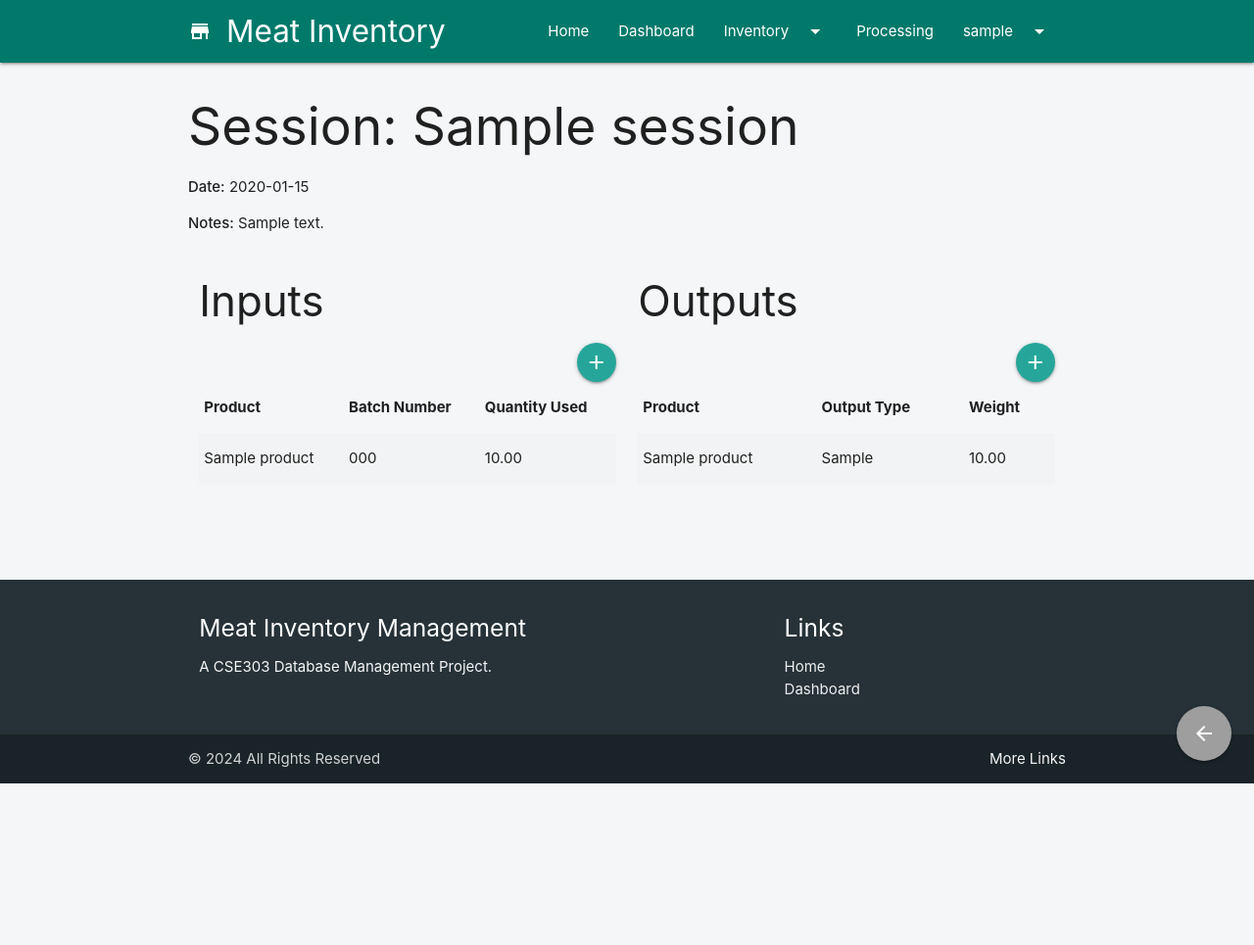
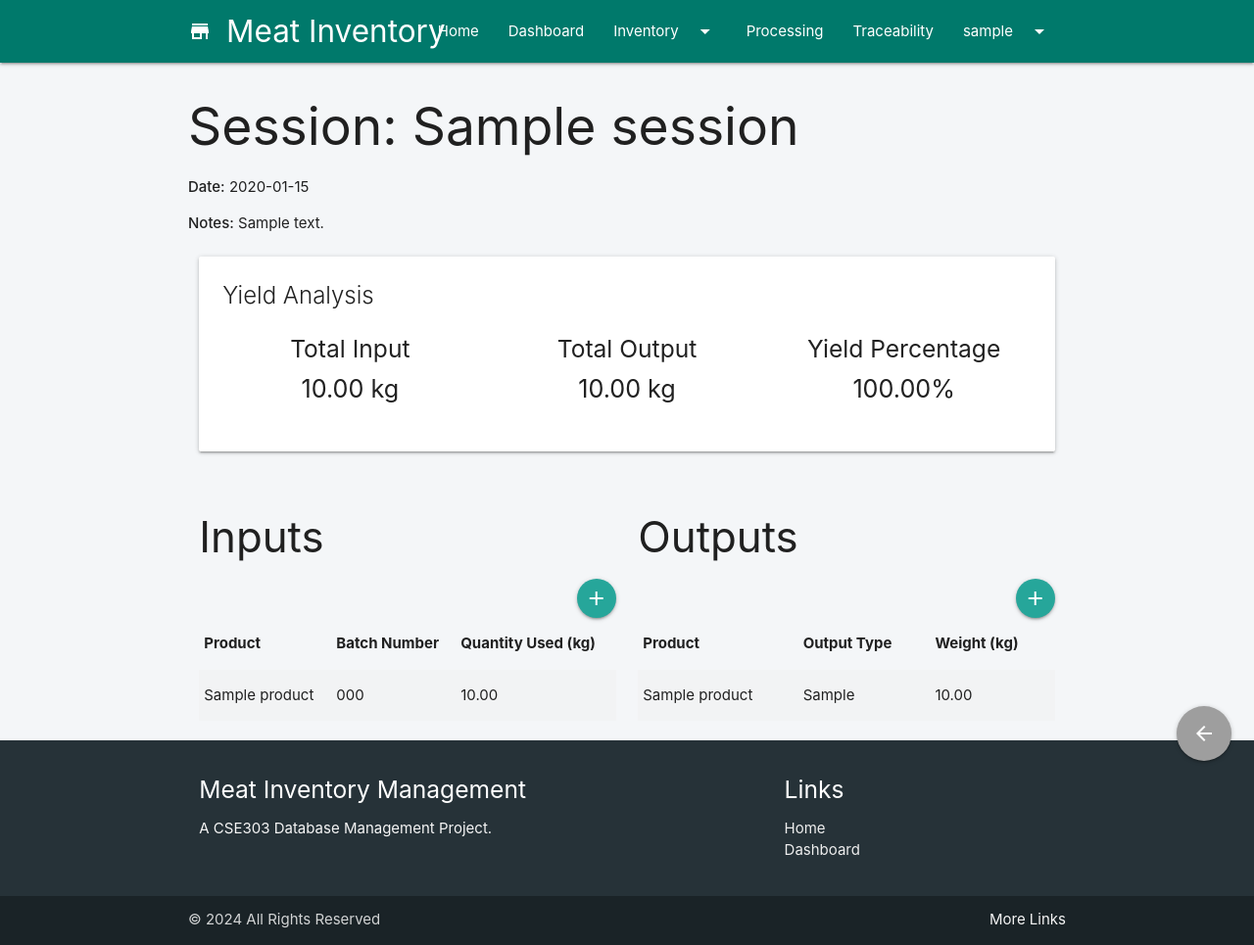
Before and after one commit to abbasyasin1n2/alif-repo, a Flask app: page /processing/sessions/1 in a window 1280 px wide. Shown: the whole page at 98% size. Before the commit the page ends 800 px from the top, so only its background shows below. Run offline with Flask 3, Linux system fonts and the light colour scheme; a user stored in the database is signed in; tables that the repository leaves empty hold one stand-in row (values such as "Sample post"); some libraries are stand-ins or nearby versions.

Commit message:
feat&chore : added traceability for batches , added proper validation to the processing session

```diff
--- a/cse303project/app.py
+++ b/cse303project/app.py
@@ -3,7 +3,7 @@ from flask import Flask
 from flask_login import LoginManager
 from .config.config import Config
 from .database import init_database, test_connection, get_user_by_id
-from .routes import auth_bp, main_bp, inventory_bp, processing_bp
+from .routes import auth_bp, main_bp, inventory_bp, processing_bp, traceability_bp
 from .models import User
 
 def create_app():
@@ -26,5 +26,6 @@ def create_app():
     app.register_blueprint(main_bp)
     app.register_blueprint(inventory_bp, url_prefix='/inventory')
     app.register_blueprint(processing_bp, url_prefix='/processing')
+    app.register_blueprint(traceability_bp, url_prefix='/traceability')
 
     return app
--- a/cse303project/routes/__init__.py
+++ b/cse303project/routes/__init__.py
@@ -3,5 +3,6 @@ from .auth import auth_bp
 from .main import main_bp
 from .inventory import inventory_bp
 from .processing import processing_bp
+from .traceability import traceability_bp
 
-__all__ = ['auth_bp', 'main_bp', 'inventory_bp', 'processing_bp']
+__all__ = ['auth_bp', 'main_bp', 'inventory_bp', 'processing_bp', 'traceability_bp']
--- a/cse303project/routes/processing.py
+++ b/cse303project/routes/processing.py
@@ -1,6 +1,7 @@
 
 from flask import Blueprint, render_template, request, redirect, url_for, flash
 from flask_login import login_required
+from decimal import Decimal
 from ..database import (
     get_all_processing_sessions, get_processing_session_by_id, add_processing_session,
     get_processing_inputs_for_session, add_processing_input,
@@ -22,7 +23,23 @@ def view_session(id):
     session = get_processing_session_by_id(id)
     inputs = get_processing_inputs_for_session(id)
     outputs = get_processing_outputs_for_session(id)
-    return render_template('processing/view_session.html', session=session, inputs=inputs, outputs=outputs)
+
+    total_input_weight = sum(i['quantity_used'] for i in inputs)
+    total_output_weight = sum(o['weight'] for o in outputs)
+
+    yield_percentage = 0
+    if total_input_weight > 0:
+        yield_percentage = (total_output_weight / total_input_weight) * 100
+
+    return render_template(
+        'processing/view_session.html',
+        session=session,
+        inputs=inputs,
+        outputs=outputs,
+        total_input_weight=total_input_weight,
+        total_output_weight=total_output_weight,
+        yield_percentage=yield_percentage
+    )
 
 @processing_bp.route('/sessions/add', methods=['GET', 'POST'])
 @login_required
@@ -41,7 +58,7 @@ def add_session():
 def add_input(id):
     if request.method == 'POST':
         batch_id = request.form['batch_id']
-        quantity_used = float(request.form['quantity_used'])
+        quantity_used = Decimal(request.form['quantity_used'])
 
         batch = get_batch_by_id(batch_id)
         if quantity_used > batch['quantity']:
@@ -60,10 +77,24 @@ def add_input(id):
 @processing_bp.route('/sessions/<int:id>/add_output', methods=['GET', 'POST'])
 @login_required
 def add_output(id):
+    inputs = get_processing_inputs_for_session(id)
+    if not inputs:
+        flash('Error: Cannot add an output before adding at least one input.', 'error')
+        return redirect(url_for('processing.view_session', id=id))
+
     if request.method == 'POST':
         product_id = request.form['product_id']
         output_type = request.form['output_type']
-        weight = request.form['weight']
+        weight = Decimal(request.form['weight'])
+
+        outputs = get_processing_outputs_for_session(id)
+        total_input_weight = sum(i['quantity_used'] for i in inputs)
+        total_output_weight = sum(o['weight'] for o in outputs)
+
+        if (total_output_weight + weight) > total_input_weight:
+            flash('Error: Total output weight cannot exceed total input weight.', 'error')
+            return redirect(url_for('processing.view_session', id=id))
+
         add_processing_output(id, product_id, output_type, weight)
         flash('Processing output added successfully!', 'success')
         return redirect(url_for('processing.view_session', id=id))
--- a/cse303project/templates/base.html
+++ b/cse303project/templates/base.html
@@ -27,6 +27,7 @@
                     <li><a href="{{ url_for('main.dashboard') }}">Dashboard</a></li>
                     <li><a class="dropdown-trigger" href="#!" data-target="inventory-dropdown">Inventory<i class="material-icons right">arrow_drop_down</i></a></li>
                     <li><a href="{{ url_for('processing.list_sessions') }}">Processing</a></li>
+                    <li><a href="{{ url_for('traceability.traceability_report') }}">Traceability</a></li>
                     <li><a class="dropdown-trigger" href="#!" data-target="user-dropdown">{{ current_user.username }}<i class="material-icons right">arrow_drop_down</i></a></li>
                     {% else %}
                     <li><a href="{{ url_for('auth.login') }}">Login</a></li>
@@ -57,6 +58,7 @@
             <li><a href="{{ url_for('inventory.list_suppliers') }}">Suppliers</a></li>
             <li><a href="{{ url_for('inventory.list_batches') }}">Batches</a></li>
             <li><a href="{{ url_for('processing.list_sessions') }}">Processing</a></li>
+            <li><a href="{{ url_for('traceability.traceability_report') }}">Traceability</a></li>
             <li><a href="{{ url_for('auth.logout') }}">Logout</a></li>
             {% else %}
             <li><a href="{{ url_for('auth.login') }}">Login</a></li>
--- a/cse303project/templates/processing/view_session.html
+++ b/cse303project/templates/processing/view_session.html
@@ -7,6 +7,31 @@
 <h2 class="header">Session: {{ session.session_name }}</h2>
 <p><strong>Date:</strong> {{ session.session_date }}</p>
 <p><strong>Notes:</strong> {{ session.notes }}</p>
+
+<div class="row">
+    <div class="col s12">
+        <div class="card">
+            <div class="card-content">
+                <span class="card-title">Yield Analysis</span>
+                <div class="row">
+                    <div class="col s4">
+                        <h5 class="center-align">Total Input</h5>
+                        <p class="center-align flow-text">{{ "%.2f"|format(total_input_weight) }} kg</p>
+                    </div>
+                    <div class="col s4">
+                        <h5 class="center-align">Total Output</h5>
+                        <p class="center-align flow-text">{{ "%.2f"|format(total_output_weight) }} kg</p>
+                    </div>
+                    <div class="col s4">
+                        <h5 class="center-align">Yield Percentage</h5>
+                        <p class="center-align flow-text">{{ "%.2f"|format(yield_percentage) }}%</p>
+                    </div>
+                </div>
+            </div>
+        </div>
+    </div>
+</div>
+
 
 <div class="row">
     <div class="col s6">
@@ -19,7 +44,7 @@
                 <tr>
                     <th>Product</th>
                     <th>Batch Number</th>
-                    <th>Quantity Used</th>
+                    <th>Quantity Used (kg)</th>
                 </tr>
             </thead>
             <tbody>
@@ -27,7 +52,7 @@
                 <tr>
                     <td>{{ input.product_name }}</td>
                     <td>{{ input.batch_number }}</td>
-                    <td>{{ input.quantity_used }}</td>
+                    <td>{{ "%.2f"|format(input.quantity_used) }}</td>
                 </tr>
                 {% else %}
                 <tr>
@@ -39,7 +64,7 @@
     </div>
     <div class="col s6">
         <h3 class="header">Outputs</h3>
-        <a href="{{ url_for('processing.add_output', id=session.id) }}" class="btn-floating waves-effect waves-light right">
+        <a href="{{ url_for('processing.add_output', id=session.id) }}" class="btn-floating waves-effect waves-light right {% if not inputs %}disabled{% endif %}">
             <i class="material-icons">add</i>
         </a>
         <table class="striped">
@@ -47,7 +72,7 @@
                 <tr>
                     <th>Product</th>
                     <th>Output Type</th>
-                    <th>Weight</th>
+                    <th>Weight (kg)</th>
                 </tr>
             </thead>
             <tbody>
@@ -55,7 +80,7 @@
                 <tr>
                     <td>{{ output.product_name }}</td>
                     <td>{{ output.output_type }}</td>
-                    <td>{{ output.weight }}</td>
+                    <td>{{ "%.2f"|format(output.weight) }}</td>
                 </tr>
                 {% else %}
                 <tr>
```
Also changed, not shown: cse303project/routes/traceability.py (added, +48 -0 lines), cse303project/templates/inventory/traceability_report.html (added, +85 -0 lines).
